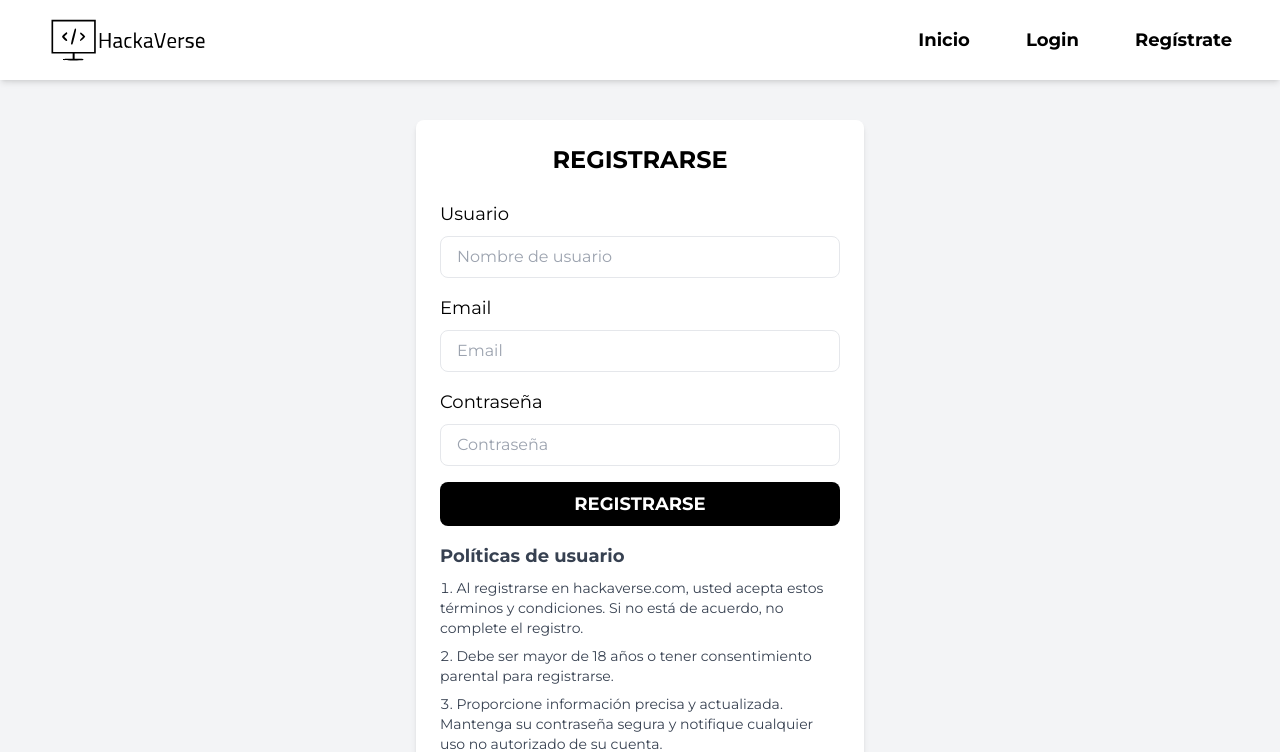
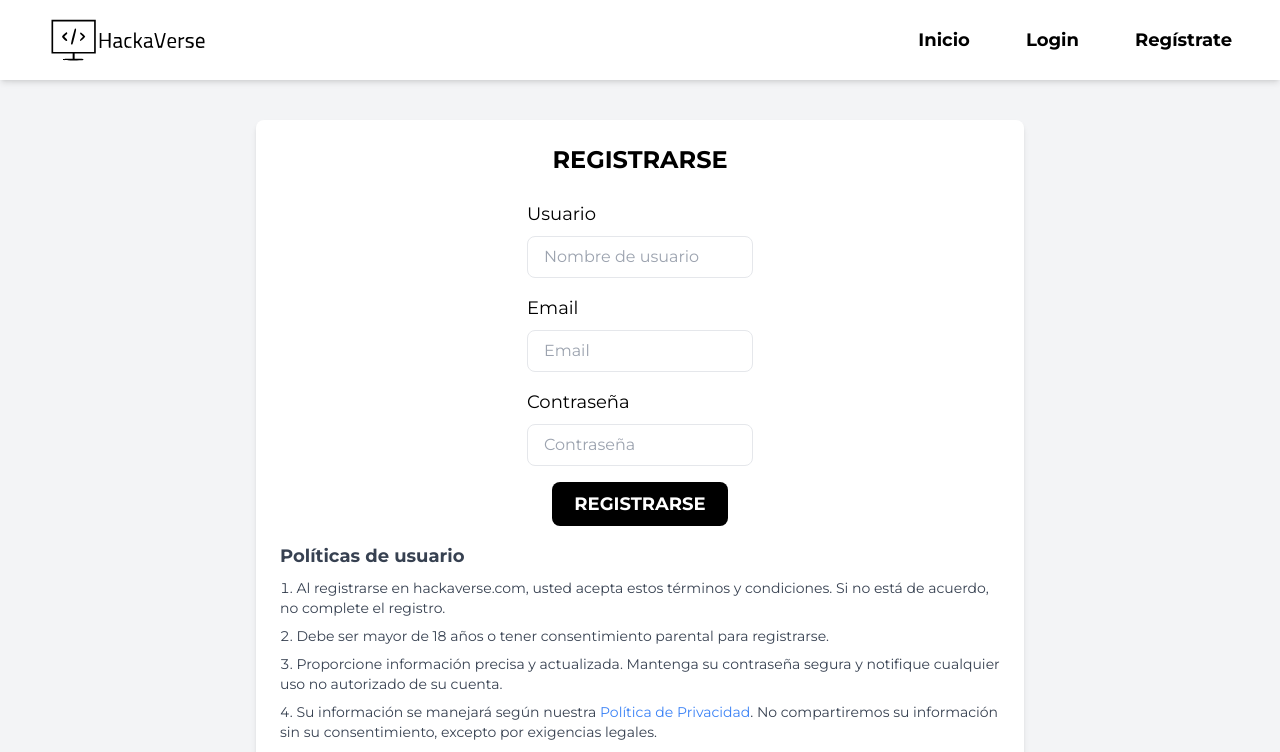
Before and after one commit to jmp89/hackatonPFB, a React (Vite) app in the folder front/: page /register in a window 1280 px wide. Shown: the top 752 px of the page. Built offline with nearby package versions, Linux system fonts and the light colour scheme.

Commit message:
Actualización de estilos en LoginForm.jsx y RegisterFormPage.jsx

```diff
--- a/front/src/components/LoginForm.jsx
+++ b/front/src/components/LoginForm.jsx
@@ -46,7 +46,7 @@ const LoginForm = () => {
     <Navigate to="/" />
   ) : (
     <main className="flex items-start justify-center">
-      <form onSubmit={handleSubmit} className="bg-white p-6 rounded-lg shadow-md w-full max-w-md mt-10 m-4">
+      <form onSubmit={handleSubmit} className="flex flex-col items-center justify-center bg-white p-6 rounded-lg shadow-md w-full max-w-3xl mt-10">
         <h2 className="text-2xl font-bold text-center mb-6">LOGIN</h2>
 
         {error && <p className="text-red-500 mb-4">{error}</p>}
@@ -86,7 +86,7 @@ const LoginForm = () => {
           </section>
         </fieldset>
 
-        <button type="submit" className="w-full bg-black text-white py-2 rounded-lg font-bold text-lg mb-4">
+        <button type="submit" className="w-44 bg-black text-white py-2 rounded-lg font-bold text-lg mb-4 hover:scale-105 transition-transform duration-300">
           LOGIN
         </button>
 
--- a/front/src/pages/RegisterFormPage.jsx
+++ b/front/src/pages/RegisterFormPage.jsx
@@ -56,7 +56,7 @@ const RegisterFormPage = () => {
 
   return (
     <main className="flex items-center justify-center px-4">
-      <form onSubmit={handleSubmit} className="bg-white p-6 rounded-lg shadow-md w-full max-w-md mt-10">
+      <form onSubmit={handleSubmit} className="flex flex-col items-center justify-center bg-white p-6 rounded-lg shadow-md w-full max-w-3xl mt-10">
         <h2 className="text-2xl font-bold text-center mb-6">REGISTRARSE</h2>
 
         {error && <p className="text-red-500 mb-4">{error}</p>}
@@ -106,7 +106,7 @@ const RegisterFormPage = () => {
           </section>
         </fieldset>
 
-        <button type="submit" className="w-full bg-black text-white py-2 rounded-lg font-bold text-lg mb-4">REGISTRARSE</button>
+        <button type="submit" className="w-44 bg-black text-white py-2 rounded-lg font-bold text-lg mb-4 hover:scale-105 transition-transform duration-300">REGISTRARSE</button>
 
         <section className="text-sm text-gray-700">
           <h2 className="text-lg font-bold mb-2">Políticas de usuario</h2>
```
